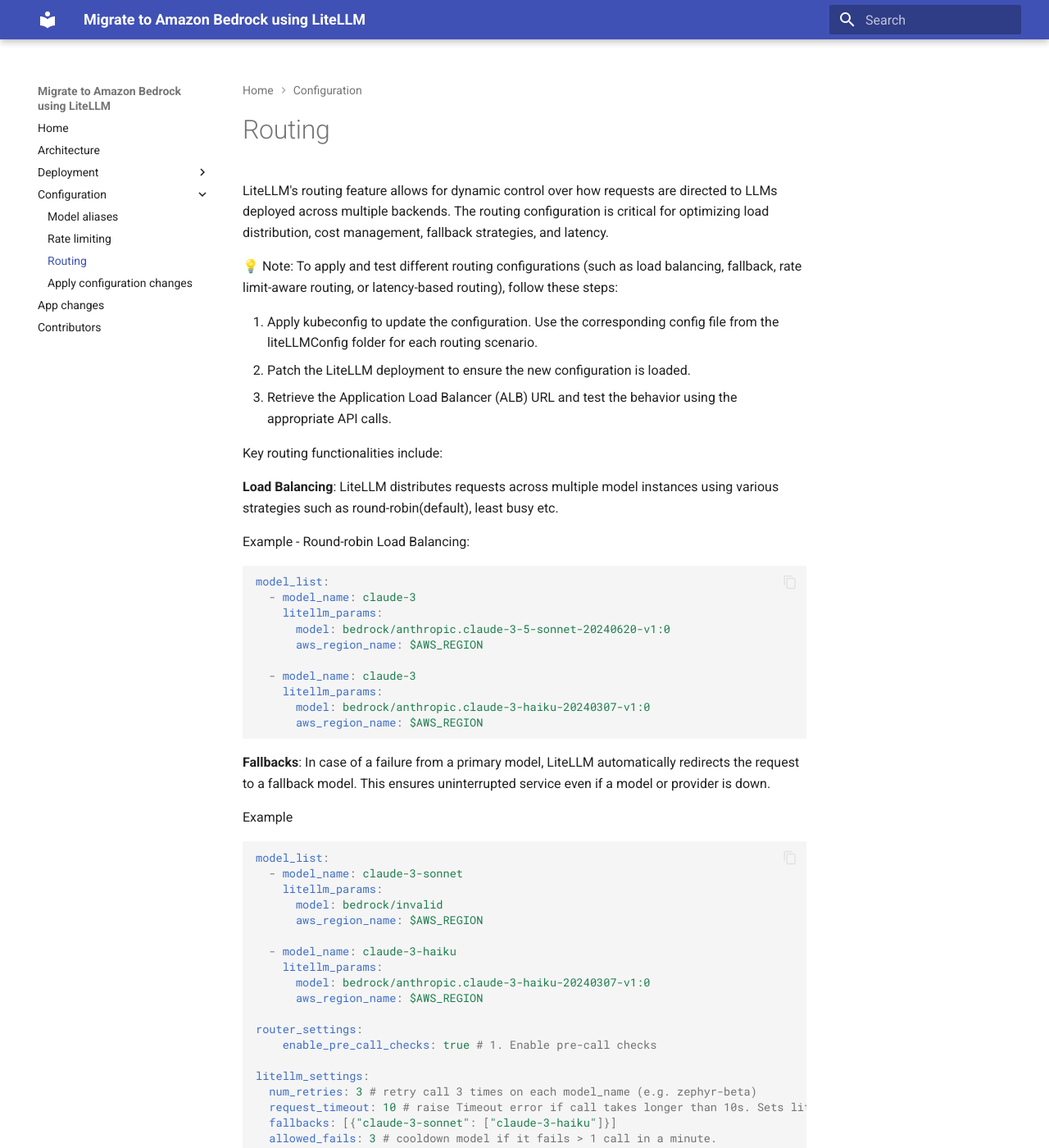
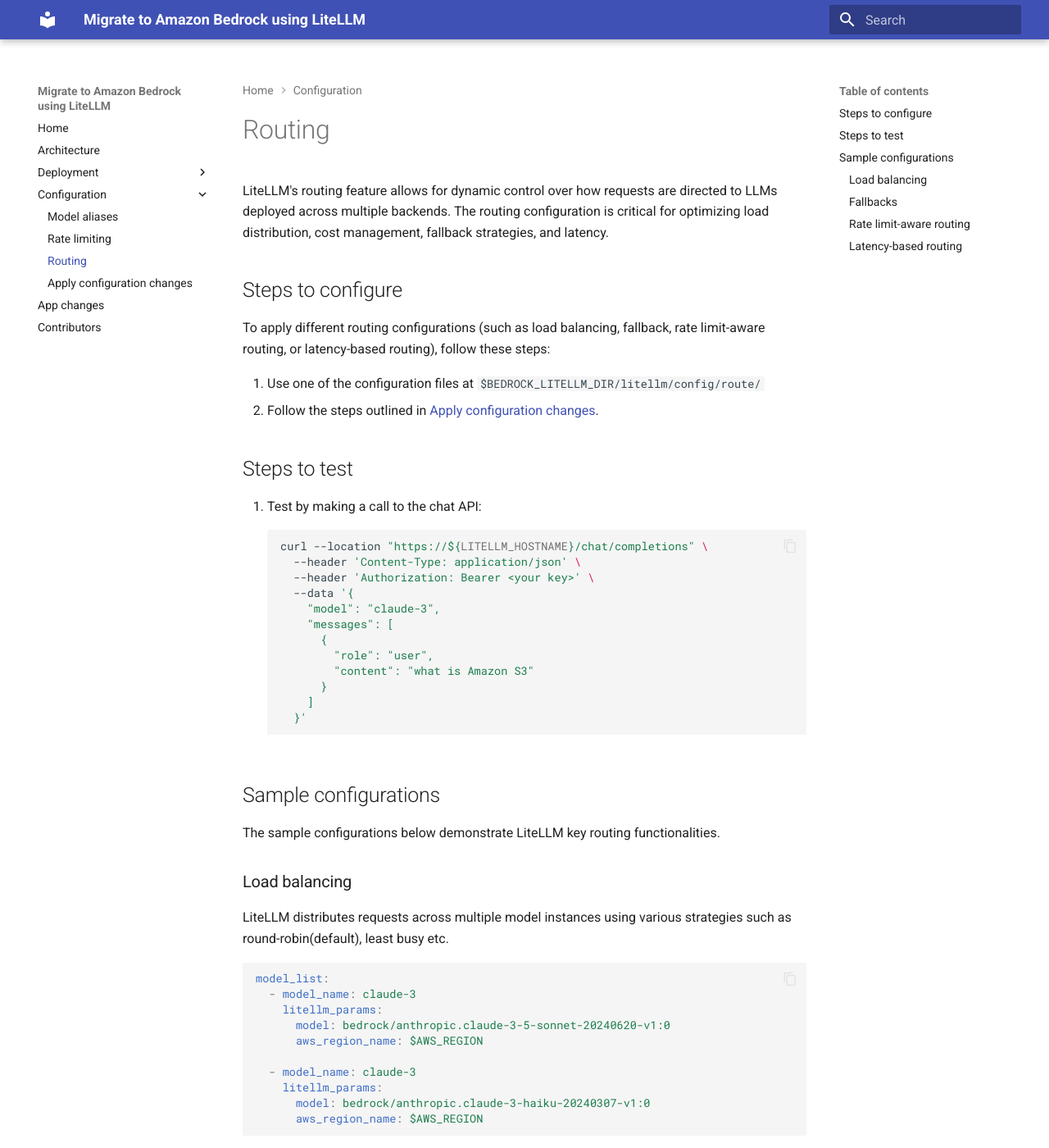
Before and after one commit to aws-samples/bedrock-litellm, an MkDocs documentation site: the page built from docs/25-config/30-route.md, in a window 1280 px wide and 1400 px high. Shown: the whole window at 82% size. Built offline with MkDocs 1.6.1 and Material for MkDocs 9.7.7, drawn with Linux system fonts in a browser that asks for light colours; some of the changed text lies outside the part shown.

Commit message:
fix(config): minor tweaks to align PR content with the rest of content

````diff
--- a/docs/25-config/30-route.md
+++ b/docs/25-config/30-route.md
@@ -2,18 +2,36 @@
 
 LiteLLM's routing feature allows for dynamic control over how requests are directed to LLMs deployed across multiple backends. The routing configuration is critical for optimizing load distribution, cost management, fallback strategies, and latency.
 
-💡 Note: To apply and test different routing configurations (such as load balancing, fallback, rate limit-aware routing, or latency-based routing), follow these steps:
+## Steps to configure
 
-1. Apply kubeconfig to update the configuration. Use the corresponding config file from the liteLLMConfig folder for each routing scenario.
-2. Patch the LiteLLM deployment to ensure the new configuration is loaded.
-3. Retrieve the Application Load Balancer (ALB) URL and test the behavior using the appropriate API calls.
+To apply different routing configurations (such as load balancing, fallback, rate limit-aware routing, or latency-based routing), follow these steps:
 
-Key routing functionalities include:
+1. Use one of the configuration files at `$BEDROCK_LITELLM_DIR/litellm/config/route/`
+1. Follow the steps outlined in [Apply configuration changes](./40-apply-config-changes.md).
 
- **Load Balancing**:
+## Steps to test
+1. Test by making a call to the chat API:
+```sh
+curl --location "https://${LITELLM_HOSTNAME}/chat/completions" \
+  --header 'Content-Type: application/json' \
+  --header 'Authorization: Bearer <your key>' \
+  --data '{
+    "model": "claude-3",
+    "messages": [
+      {
+        "role": "user",
+        "content": "what is Amazon S3"
+      }
+    ]
+  }'
+```
+
+## Sample configurations
+
+The sample configurations below demonstrate LiteLLM key routing functionalities.
+
+### Load balancing
 LiteLLM distributes requests across multiple model instances using various strategies such as round-robin(default), least busy etc.
-
-Example - Round-robin Load Balancing:
 
 ```yaml
 model_list:
@@ -28,10 +46,8 @@
       aws_region_name: $AWS_REGION
 ```
 
-**Fallbacks**:
+### Fallbacks
 In case of a failure from a primary model, LiteLLM automatically redirects the request to a fallback model. This ensures uninterrupted service even if a model or provider is down.
-
-Example
 
 ```yaml
 model_list:
@@ -54,14 +70,13 @@
   fallbacks: [{"claude-3-sonnet": ["claude-3-haiku"]}]
   allowed_fails: 3 # cooldown model if it fails > 1 call in a minute.
   cooldown_time: 30 # how long to cooldown model if fails/min > allowed_fails
-
 ```
 
-For testing Make sure when you pass additional field called **mock_testing_fallbacks** as shown below
-
+For testing, make sure when you pass additional field called `mock_testing_fallbacks` as shown below:
 ```bash
-curl --location "http://$ALB_DNS_NAME/chat/completions" \
+curl --location "http://${LITELLM_HOSTNAME}/chat/completions" \
     --header 'Content-Type: application/json' \
+    --header 'Authorization: Bearer <your key>' \
     --data '{
     "model": "claude-3-sonnet",
     "messages": [
@@ -73,26 +88,23 @@
 }'
 ```
 
-**Rate Limit-Aware Routing**
-
+### Rate limit-aware routing
 LiteLLM can dynamically reroute requests if a model has exceeded its rate limit (requests per minute or tokens per minute). This prevents service disruption when models reach their capacity limits.
-
-Example
 
 ```yaml
 model_list:
-    - model_name: claude-3-sonnet
-      litellm_params:
-        model: bedrock/anthropic.claude-3-5-sonnet-20240620-v1:0
-        aws_region_name: $AWS_REGION
-      tpm: 2000
-      rpm: 10
-    - model_name: claude-3-haiku
-      litellm_params:
-        model: bedrock/anthropic.claude-3-haiku-20240307-v1:0
-        aws_region_name: $AWS_REGION
-      tpm: 10000
-      rpm: 1
+  - model_name: claude-3-sonnet
+    litellm_params:
+      model: bedrock/anthropic.claude-3-5-sonnet-20240620-v1:0
+      aws_region_name: $AWS_REGION
+    tpm: 2000
+    rpm: 10
+  - model_name: claude-3-haiku
+    litellm_params:
+      model: bedrock/anthropic.claude-3-haiku-20240307-v1:0
+      aws_region_name: $AWS_REGION
+    tpm: 10000
+    rpm: 1
 
 router_settings:
   routing_strategy: usage-based-routing-v2
@@ -101,29 +113,25 @@
 
 In this configuration, Claude Sonnet is limited to 10 requests per minute and 2000 tokens per minute. When exceeding these limits, LiteLLM filters out the deployment, and routes to the deployment with the lowest TPM usage for that minute.
 
-**Latency Based Routing**
+### Latency-based routing
 
 LiteLLM can prioritize routing based on model response times (latency). It Picks the deployment with the lowest response time by caching, and updating the response times for deployments based on when a request was sent and received from a deployment.
 
-Example
-
 ```yaml
 model_list:
-    - model_name: claude-3
-      litellm_params:
-        model: bedrock/anthropic.claude-3-5-sonnet-20240620-v1:0
-        aws_region_name: $AWS_REGION
+  - model_name: claude-3
+    litellm_params:
+      model: bedrock/anthropic.claude-3-5-sonnet-20240620-v1:0
+      aws_region_name: $AWS_REGION
 
-    - model_name: claude-3
-      litellm_params:
-        model: bedrock/anthropic.claude-3-haiku-20240307-v1:0
-        aws_region_name: $AWS_REGION
-
+  - model_name: claude-3
+    litellm_params:
+      model: bedrock/anthropic.claude-3-haiku-20240307-v1:0
+      aws_region_name: $AWS_REGION
 
 router_settings:
   routing_strategy: latency-based-routing"
-
   enable_pre_call_check: true
 ```
 
-For more details on routing, please refer to the [liteLLM](https://docs.litellm.ai/docs/routing) docs.
+For more details on routing, please refer to the [LiteLLM](https://docs.litellm.ai/docs/routing) docs.
````
Also changed, not shown: docs/25-config/10-model-alias.md (+1 -0 lines).
